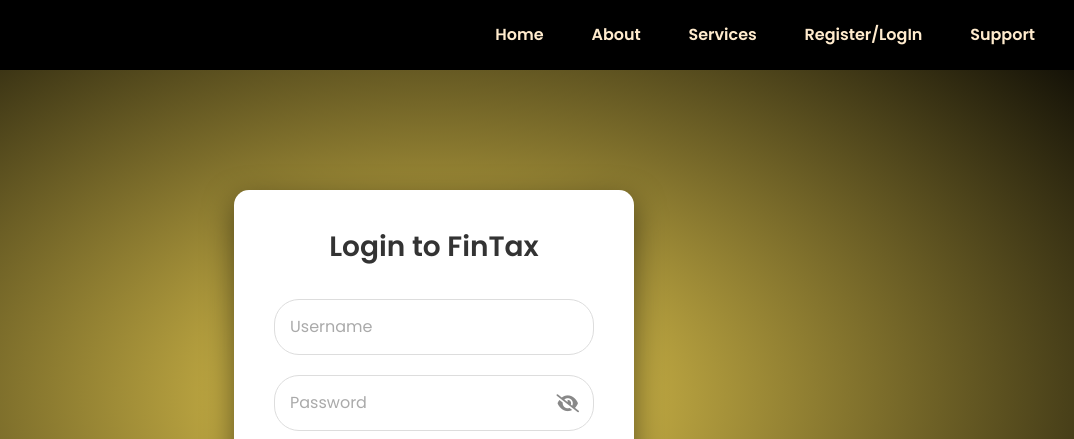
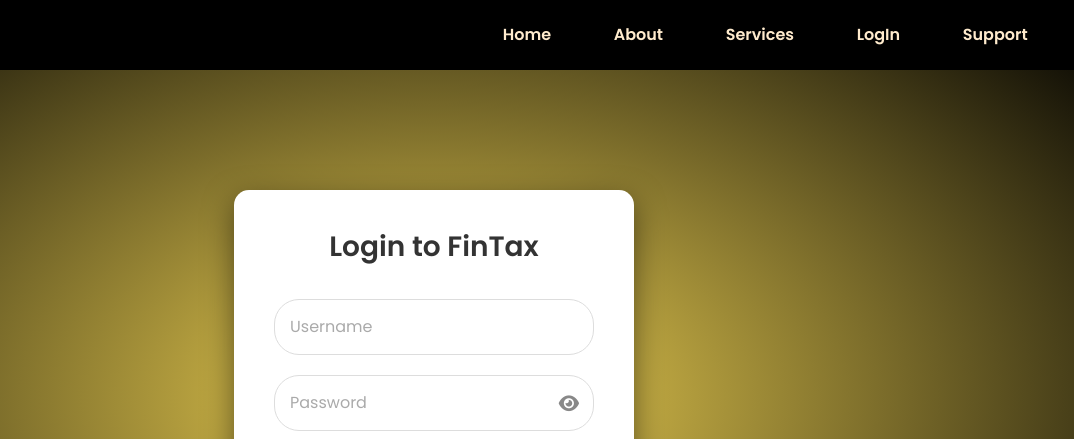
Before and after one commit to Rounak-U/FinTax, a plain HTML site: page login.html in a window 1280 px wide. Both pictures are taken after a click on the icon 774 px from the left and 402 px from the top of the page. Shown: the top 439 px of the page, 206-1280 px from the left. Drawn offline with nearby package versions, Linux system fonts and the light colour scheme.

Commit message:
Update login.html

```diff
--- a/login.html
+++ b/login.html
@@ -24,7 +24,7 @@
                 <a href="./index.html">Home</a>
                 <a href="./About.html">About</a>
                 <a href="./Services.html">Services</a>
-                <a href="./Login.html">Register/LogIn</a>
+                <a href="./login.html">LogIn</a>
                 <a href="./support.html">Support</a>
             </div>
             <div class="hamburger" onclick="toggleMenu()">
@@ -44,7 +44,7 @@
                 <div class="password-container">
                     <input type="password" id="password" placeholder="Password" required>
                     <!-- Eye icon using Font Awesome -->
-                    <i class="fas fa-eye toggle-password"></i>
+                    <i class="fas fa-eye-slash toggle-password"></i>
                 </div>
                 <button type="submit" class="login-btn">Log In</button>
             </form>
@@ -63,14 +63,25 @@
         const passwordField = document.getElementById('password');
 
         togglePassword.addEventListener('click', function () {
-            // Toggle the type attribute for the password input
-            const type = passwordField.getAttribute('type') === 'password' ? 'text' : 'password';
-            passwordField.setAttribute('type', type);
+            // Check if the password is currently hidden
+            const isPasswordHidden = passwordField.getAttribute('type') === 'password';
 
-            // Toggle between the eye and eye-slash icons
-            this.classList.toggle('fa-eye-slash');
+            // Toggle the type attribute between 'password' and 'text'
+            passwordField.setAttribute('type', isPasswordHidden ? 'text' : 'password');
+
+            // Update the icon based on the visibility of the password
+            if (isPasswordHidden) {
+                this.classList.remove('fa-eye-slash');  // Remove 'eye-slash' icon when password is visible
+                this.classList.add('fa-eye');           // Add 'eye' icon
+            } else {
+                this.classList.remove('fa-eye');        // Remove 'eye' icon when password is hidden
+                this.classList.add('fa-eye-slash');     // Add 'eye-slash' icon
+            }
         });
+
+
     </script>
+    <script src="./login.js"></script>
 </body>
 
 </html>
```
